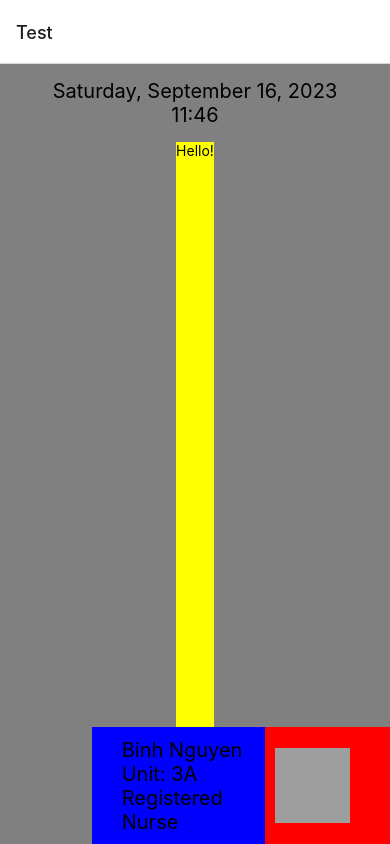
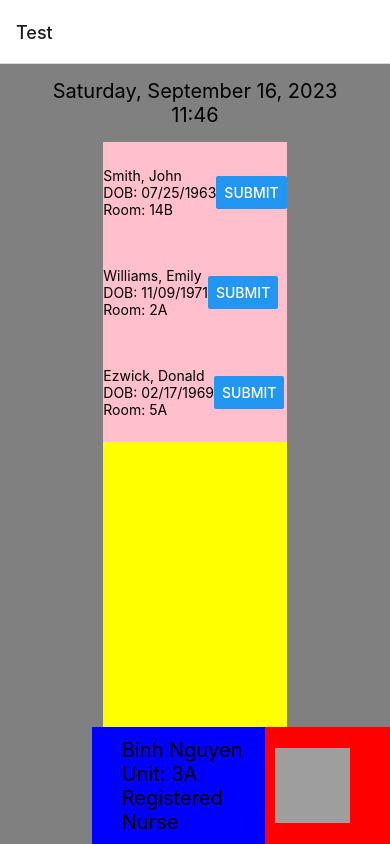
Before and after one commit to sugar-guardians/HopHacks2023, a React Native app in the folder nurse_app/: screen /Test in a window 390 px wide. Built offline with nearby package versions, Linux system fonts and the light colour scheme; grey boxes are pictures that could not be loaded.

Commit message:
progress on select pt page

```diff
--- a/nurse_app/components/Footer.js
+++ b/nurse_app/components/Footer.js
@@ -26,13 +26,17 @@ const styles = StyleSheet.create({
   },
   avatarInnerWrapper: {
     backgroundColor: 'pink',
-    height: 'auto',
+    height: 75,
+    width: 75,
     alignSelf: 'center',
+    borderRadius: '50%',
+    position: 'relative',
   },
   image: {
     height: 75,
     width: 75,
-    // objectFit: 'contain',
+    objectFit: 'fill',
+    position: 'absolute',
   }
 });
 
--- /dev/null
+++ b/nurse_app/components/PatientCard.js
@@ -0,0 +1,41 @@
+import React from 'react';
+import { View, Text, Button, StyleSheet } from 'react-native';
+
+const styles = StyleSheet.create({
+  container: {
+    height: 100,
+    display: 'flex',
+    flexDirection: 'row',
+    alignItems: 'center',
+    justifyContent: 'center',
+    paddingX: 20,
+  },
+  avatarWrapper: {
+    flex: 0.3,
+  },
+  text: {
+    fontSize: 20,
+  },
+  textWrapper: {
+
+  },
+  btnWrapper: {
+
+  }
+});
+
+export default function PatientCard({ firstName, lastName, id, room, dob }) {
+  return (
+    <View style={styles.container}>
+      <View style={styles.avatarWrapper} />
+      <View style={styles.textWrapper}>
+        <Text>{`${lastName}, ${firstName}`}</Text>
+        <Text>{`DOB: ${dob}`}</Text>
+        <Text>{`Room: ${room}`}</Text>
+      </View>
+      <View style={styles.btnWrapper}>
+        <Button title="Submit" />
+      </View>
+    </View>
+  );
+}
--- /dev/null
+++ b/nurse_app/components/SelectPatientChild.js
@@ -0,0 +1,34 @@
+import React from 'react';
+import { View, Text, StyleSheet } from 'react-native';
+import PatientCard from './PatientCard';
+
+const styles = StyleSheet.create({
+  container: {
+    flex: 1,
+    // height: 300,
+    display: 'flex',
+    alignItems: 'start',
+    justifyContent: 'center',
+    backgroundColor: 'pink',
+  },
+  text: {
+    fontSize: 20,
+  }
+});
+
+export default function SelectPatientChild({ patients }) {
+  return (
+    <View style={styles.container}>
+      {patients.map(({firstName, lastName, id, room, dob }) => (
+        <PatientCard
+          key={id}
+          firstName={firstName}
+          lastName={lastName}
+          id={id}
+          room={room}
+          dob={dob}
+        />
+      ))}
+    </View>
+  );
+}
--- a/nurse_app/screens/TestPage.js
+++ b/nurse_app/screens/TestPage.js
@@ -3,19 +3,15 @@ import { View, Text, TouchableOpacity, Image, ScrollView, StyleSheet } from 'rea
 import Header from '../components/Header';
 import Main from '../components/Main';
 import Footer from '../components/Footer';
+import SelectPatientChild from '../components/SelectPatientChild';
 
 
+const patients = [
+  { firstName: 'John', lastName: 'Smith', dob: '07/25/1963', room: '14B', id: '0184329234' },
+  { firstName: 'Emily', lastName: 'Williams', dob: '11/09/1971', room: '2A', id: '203829489' },
+  { firstName: 'Donald', lastName: 'Ezwick', dob: '02/17/1969', room: '5A', id: '923084302' },
+]
 const TestPage = () => {
-  // Define a function to handle the button click event
-  const handleButtonClick = () => {
-    // Add your logic here for what should happen when the button is clicked
-    alert('Button clicked!');
-  };
-
-  // Get the current date and time
-  const currentDate = new Date();
-  const formattedDate = currentDate.toDateString();
-  const formattedTime = currentDate.toLocaleTimeString();
 
   const TestChild = () => (
     <Text>Hello!</Text>
@@ -24,7 +20,7 @@ const TestPage = () => {
   return (
     <View style={styles.container}>
       <Header />
-      <Main child={<TestChild />} />
+      <Main child={<SelectPatientChild patients={patients} />} />
       <Footer />
     </View>
   );
```
Also changed, not shown: nurse_app/screens/HomeScreen.js (deleted).
